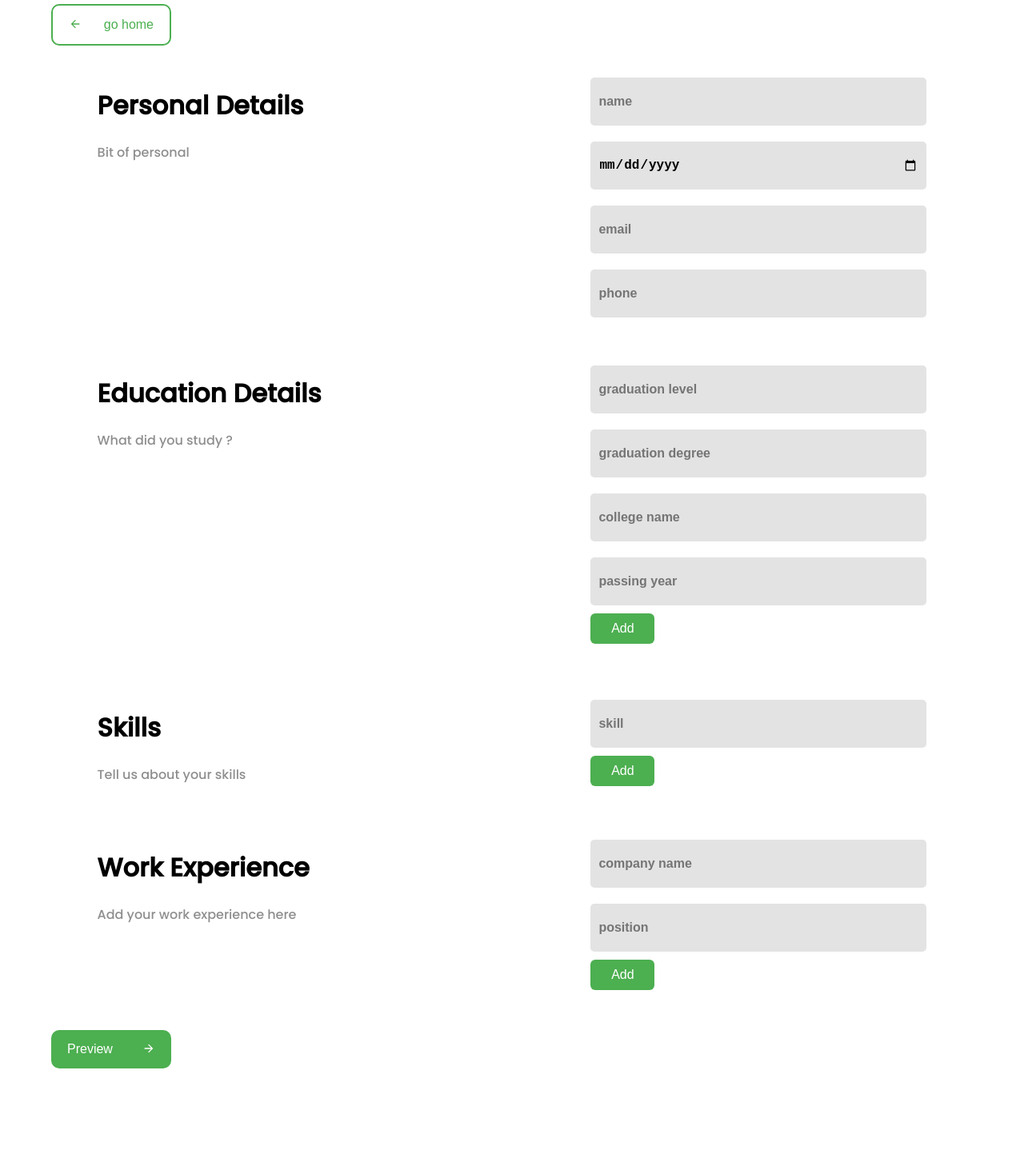
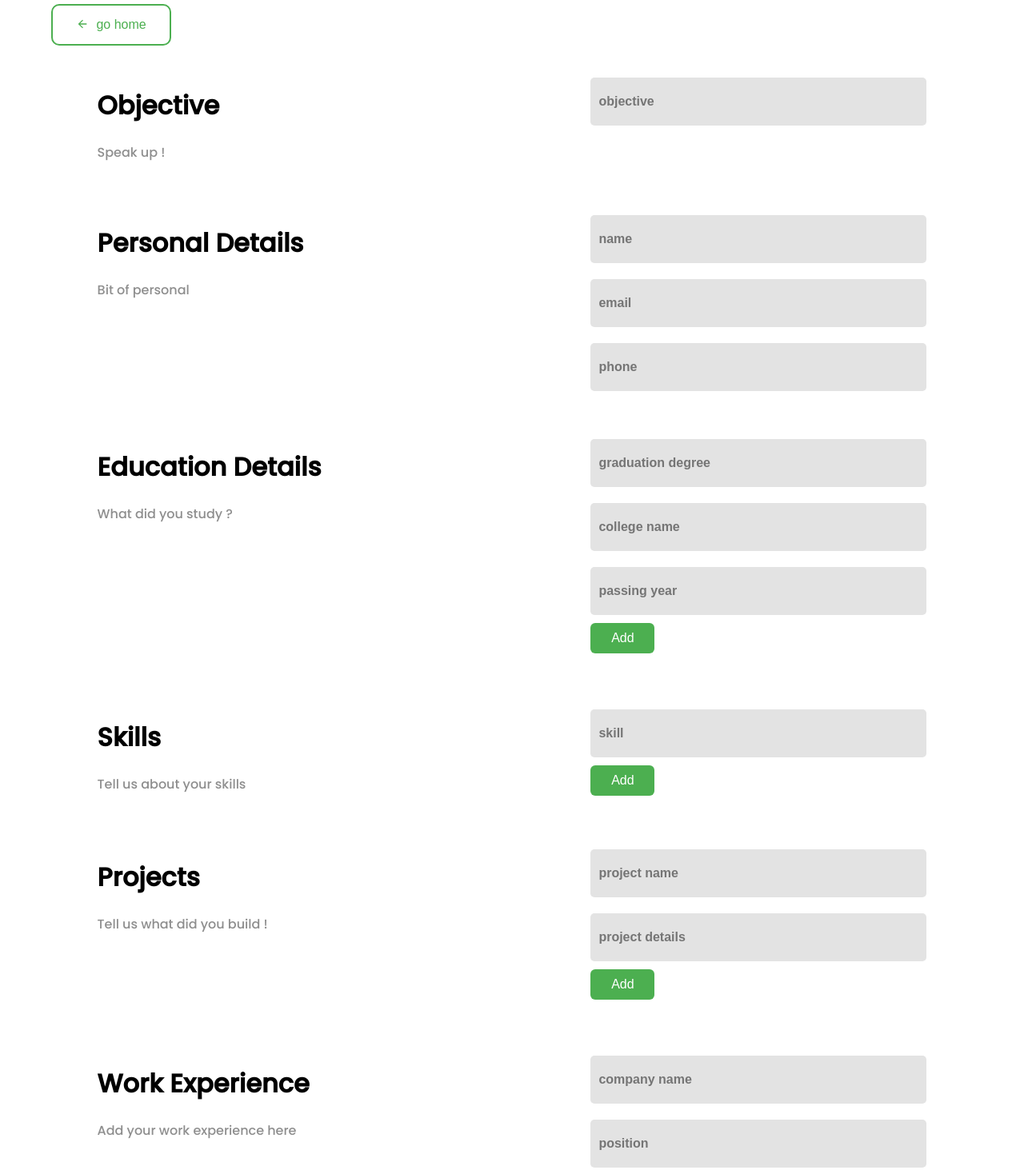
Before and after one commit to PrathameshVK/redux-resume, a React (Create React App) app: page /edit in a window 1280 px wide. Shown: the top 1468 px of the page at 80% size. Before the commit the page ends 1341 px from the top, so only its background shows below. Built offline with nearby package versions, Linux system fonts and the light colour scheme.

Commit message:
Added pdf generation functionality

```diff
--- a/package.json
+++ b/package.json
@@ -3,6 +3,10 @@
   "version": "0.1.0",
   "private": true,
   "dependencies": {
+    "@progress/kendo-drawing": "^1.16.3",
+    "@progress/kendo-licensing": "^1.2.2",
+    "@progress/kendo-react-buttons": "^5.5.0",
+    "@progress/kendo-react-pdf": "^5.5.0",
     "react": "^18.2.0",
     "react-dom": "^18.2.0",
     "react-icons": "^4.4.0",
--- a/src/components/Editor.jsx
+++ b/src/components/Editor.jsx
@@ -15,16 +15,15 @@ import { StyledAddButton } from "./styles/Buttons/AddButton";
 import { MdClose, MdArrowBack, MdArrowForward } from "react-icons/md";
 
 function Editor() {
+  const [objective, setObjective] = useState("");
   const [personalDetails, setPersonalDetails] = useState({
     name: "PK",
-    birthDate: "",
     contactDetails: {
       email: "",
       phone: "",
     },
   });
   const [newEducation, setNewEducation] = useState({
-    graduationLevel: "",
     graduationDegree: "",
     collegeName: "",
     passingYear: "",
@@ -32,6 +31,11 @@ function Editor() {
   const [educationDetails, setEducationDetails] = useState([]);
   const [skill, setSkill] = useState("");
   const [skillList, setSkillList] = useState([]);
+  const [newProject, setNewProject] = useState({
+    name: "",
+    details: "",
+  });
+  const [projectsList, setProjectsList] = useState([]);
   const [workExp, setWorkExp] = useState({
     companyName: "",
     position: "",
@@ -48,20 +52,15 @@ function Editor() {
     });
   };
 
+  const handleObjective = (event) => {
+    setObjective(event.target.value);
+  };
+
   const handleName = (event) => {
     setPersonalDetails((prevState) => {
       return {
         ...prevState,
         name: event.target.value,
-      };
-    });
-  };
-
-  const handleBirthDate = (event) => {
-    setPersonalDetails((prevState) => {
-      return {
-        ...prevState,
-        birthDate: event.target.value,
       };
     });
   };
@@ -86,15 +85,6 @@ function Editor() {
           ...prevState.contactDetails,
           phone: event.target.value,
         },
-      };
-    });
-  };
-
-  const handleGraduationLevel = (event) => {
-    setNewEducation((prevState) => {
-      return {
-        ...prevState,
-        graduationLevel: event.target.value,
       };
     });
   };
@@ -135,6 +125,32 @@ function Editor() {
     setSkill("");
   };
 
+  const handleProjectName = (event) => {
+    setNewProject((prevState) => {
+      return {
+        ...prevState,
+        name: event.target.value,
+      };
+    });
+  };
+
+  const handleProjectDetails = (event) => {
+    setNewProject((prevState) => {
+      return {
+        ...prevState,
+        details: event.target.value,
+      };
+    });
+  };
+
+  const addNewProject = () => {
+    setProjectsList((prevState) => [...prevState, newProject]);
+    setNewProject({
+      name: "",
+      details: "",
+    });
+  };
+
   const handleCompanyName = (event) => {
     setWorkExp((prevState) => {
       return {
@@ -165,10 +181,12 @@ function Editor() {
   const navigate = useNavigate();
 
   useEffect(() => {
+    setObjective(resumeData.objective);
     setPersonalDetails(resumeData.personalDetails);
     setEducationDetails(resumeData.educationDetails);
     setSkillList(resumeData.skills);
     setWorkExpList(resumeData.workExperience);
+    setProjectsList(resumeData.projects);
   }, [resumeData]);
 
   return (
@@ -181,6 +199,20 @@ function Editor() {
       </div>
       <StyledSection>
         <div>
+          <h1>Objective</h1>
+          <p>Speak up !</p>
+        </div>
+        <div>
+          <StyledInputText
+            type="text"
+            placeholder="objective"
+            value={objective || ""}
+            onChange={handleObjective}
+          />
+        </div>
+      </StyledSection>
+      <StyledSection>
+        <div>
           <h1>Personal Details</h1>
           <p>Bit of personal</p>
         </div>
@@ -190,13 +222,6 @@ function Editor() {
             placeholder="name"
             value={personalDetails.name || ""}
             onChange={handleName}
-          />
-          <br />
-          <StyledInputText
-            type="date"
-            placeholder="birth date"
-            value={personalDetails.birthDate || ""}
-            onChange={handleBirthDate}
           />
           <br />
           <StyledInputText
@@ -220,13 +245,6 @@ function Editor() {
           <p>What did you study ?</p>
         </div>
         <div>
-          <StyledInputText
-            type="text"
-            value={newEducation.graduationLevel || ""}
-            placeholder="graduation level"
-            onChange={handleGraduationLevel}
-          />
-          <br />
           <StyledInputText
             type="text"
             value={newEducation.graduationDegree || ""}
@@ -312,6 +330,51 @@ function Editor() {
       </StyledSection>
       <StyledSection>
         <div>
+          <h1>Projects</h1>
+          <p>Tell us what did you build !</p>
+        </div>
+        <div>
+          <StyledInputText
+            type="text"
+            value={newProject.name || ""}
+            onChange={handleProjectName}
+            placeholder="project name"
+          />
+          <br />
+          <StyledInputText
+            type="text"
+            value={newProject.details || ""}
+            onChange={handleProjectDetails}
+            placeholder="project details"
+          />
+          <br />
+          <StyledAddButton onClick={addNewProject}>Add</StyledAddButton>
+          <StyledItemList>
+            {projectsList &&
+              projectsList.map((project, key) => {
+                return (
+                  <ItemCard key={key}>
+                    <div className="header">
+                      <div className="header-name">
+                        <span>{project.name}</span>
+                      </div>
+                      <MdClose
+                        onClick={() => {
+                          setProjectsList(
+                            projectsList.filter((project, id) => id !== key)
+                          );
+                        }}
+                      />
+                    </div>
+                    <div className="item-details">{project.details}</div>
+                  </ItemCard>
+                );
+              })}
+          </StyledItemList>
+        </div>
+      </StyledSection>
+      <StyledSection>
+        <div>
           <h1>Work Experience</h1>
           <p>Add your work experience here</p>
         </div>
@@ -360,10 +423,12 @@ function Editor() {
           onClick={() => {
             dispatch(
               editResume({
+                objective: objective,
                 personalDetails: personalDetails,
                 educationDetails: educationDetails,
                 skills: skillList,
                 workExperience: workExpList,
+                projects: projectsList,
               })
             );
             navigate("/preview");
--- a/src/components/Home.jsx
+++ b/src/components/Home.jsx
@@ -24,7 +24,7 @@ function Home() {
         <HomeGraphic>
           <div>
             <div>What are you waiting for ?</div>
-            <div className="offer-tag">Hurry up 'till the offer🎉 exists !</div>
+            <div className="offer-tag">Hurry up 'till it's free🎉</div>
           </div>
         </HomeGraphic>
       </HomeContent>
--- a/src/components/Previewer.jsx
+++ b/src/components/Previewer.jsx
@@ -1,50 +1,110 @@
-import React from "react";
+import React, { useRef } from "react";
 import { useSelector } from "react-redux";
 import { useNavigate } from "react-router-dom";
+import { MdArrowBack, MdArrowDownward } from "react-icons/md";
+import { StyledButton } from "./styles/Buttons/Button";
+import { StyledPreview, ResumeSection } from "./styles/Previewer.styles";
+import { PDFExport } from "@progress/kendo-react-pdf";
 
 function Previewer() {
+  const pdfExportComponent = useRef(null);
+  const handleExportWithComponent = (event) => {
+    pdfExportComponent.current.save();
+  };
   const navigate = useNavigate();
   const resumeData = useSelector((state) => state.resume.resumeData);
   return (
+    <StyledPreview>
       <div>
-      <div>
-        <button onClick={() => navigate("/edit")}>go back</button>
+        <StyledButton variant="outline" onClick={() => navigate("/edit")}>
+          <MdArrowBack />
+          <div>Edit</div>
+        </StyledButton>
       </div>
       <div>
-        <h1>Previewer</h1>
-        <div>
-          <h4>Personal details</h4>
+        <h1>Preview</h1>
+        <PDFExport ref={pdfExportComponent}>
+          <ResumeSection>
+            <div className="name">
               <div>{resumeData.personalDetails.name}</div>
-          <div>{resumeData.personalDetails.birthDate}</div>
+            </div>
+            <div className="contacts">
               <div>{resumeData.personalDetails.contactDetails.email}</div>
               <div>{resumeData.personalDetails.contactDetails.phone}</div>
             </div>
             <div>
-          <h4>Education details</h4>
-          {resumeData.educationDetails.map((item, key) => {
-            return <div key={key}>{item.graduationLevel}</div>;
-          })}
+              <h2>Objective</h2>
+              <div>{resumeData.objective}</div>
             </div>
             <div>
-          <h4>skills</h4>
+              <h2>Education details</h2>
+              <ul>
+                {resumeData.educationDetails.map((item, key) => {
+                  return (
+                    <li>
+                      <div key={key}>
+                        <div>
+                          <b>{item.graduationDegree}</b>
+                        </div>
+                        <div>{item.collegeName}</div>
+                        <div>{item.passingYear}</div>
+                      </div>
+                      <br />
+                    </li>
+                  );
+                })}
+              </ul>
+            </div>
+            <div>
+              <h2>skills</h2>
+              <div className="skills-list">
                 {resumeData.skills.map((skill, key) => {
                   return <div key={key}>{skill}</div>;
                 })}
               </div>
+            </div>
             <div>
-          <h4>Work Experience</h4>
+              <h2>Projects</h2>
+              <ul>
+                {resumeData.projects.map((project, key) => {
+                  return (
+                    <li>
+                      <div key={key}>
+                        <b>{project.name}</b>
+                        <br />
+                        {project.details}
+                      </div>
+                      <br />
+                    </li>
+                  );
+                })}
+              </ul>
+            </div>
+            <div>
+              <h2>Work Experience</h2>
+              <ul>
                 {resumeData.workExperience.map((work, key) => {
                   return (
+                    <li>
                       <div key={key}>
                         <b>{work.companyName}</b>
                         <br />
                         {work.position}
                       </div>
+                      <br />
+                    </li>
                   );
                 })}
+              </ul>
             </div>
+          </ResumeSection>
+        </PDFExport>
       </div>
-    </div>
+      <StyledButton primary={true} onClick={handleExportWithComponent}>
+        Download
+        <MdArrowDownward />
+      </StyledButton>
+    </StyledPreview>
   );
 }
 
--- a/src/components/styles/Buttons/Button.js
+++ b/src/components/styles/Buttons/Button.js
@@ -2,7 +2,7 @@ import styled from "styled-components";
 
 export const StyledButton = styled.button`
   display: flex;
-  justify-content: space-between;
+  justify-content: space-evenly;
   border: ${(props) =>
     props.variant === "outline" ? "2px solid #4caf50" : "none"};
   padding: 15px 20px;
--- a/src/redux/resume/resumeReducer.js
+++ b/src/redux/resume/resumeReducer.js
@@ -2,9 +2,9 @@ import { EDIT_RESUME } from "./resumeTypes";
 
 const initialState = {
   resumeData: {
+    objective: "",
     personalDetails: {
       name: "",
-      birthData: "",
       contactDetails: {
         email: "",
         phone: "",
@@ -12,6 +12,7 @@ const initialState = {
     },
     educationDetails: [],
     skills: [],
+    projects: [],
     workExperience: [],
   },
 };
@@ -22,9 +23,9 @@ const resumeReducer = (state = initialState, action) => {
       return {
         ...state,
         resumeData: {
+          objective: action.payload.objective,
           personalDetails: {
             name: action.payload.personalDetails.name,
-            birthDate: action.payload.personalDetails.birthDate,
             contactDetails: {
               email: action.payload.personalDetails.contactDetails.email,
               phone: action.payload.personalDetails.contactDetails.phone,
@@ -32,6 +33,7 @@ const resumeReducer = (state = initialState, action) => {
           },
           educationDetails: action.payload.educationDetails,
           skills: action.payload.skills,
+          projects: action.payload.projects,
           workExperience: action.payload.workExperience,
         },
       };
```
Also changed, not shown: src/components/styles/Previewer.styles.js (added, +35 -0 lines), 1 other file (tests, documents, lock files or other folders). Lines whose indentation alone changed are shown as unchanged.
